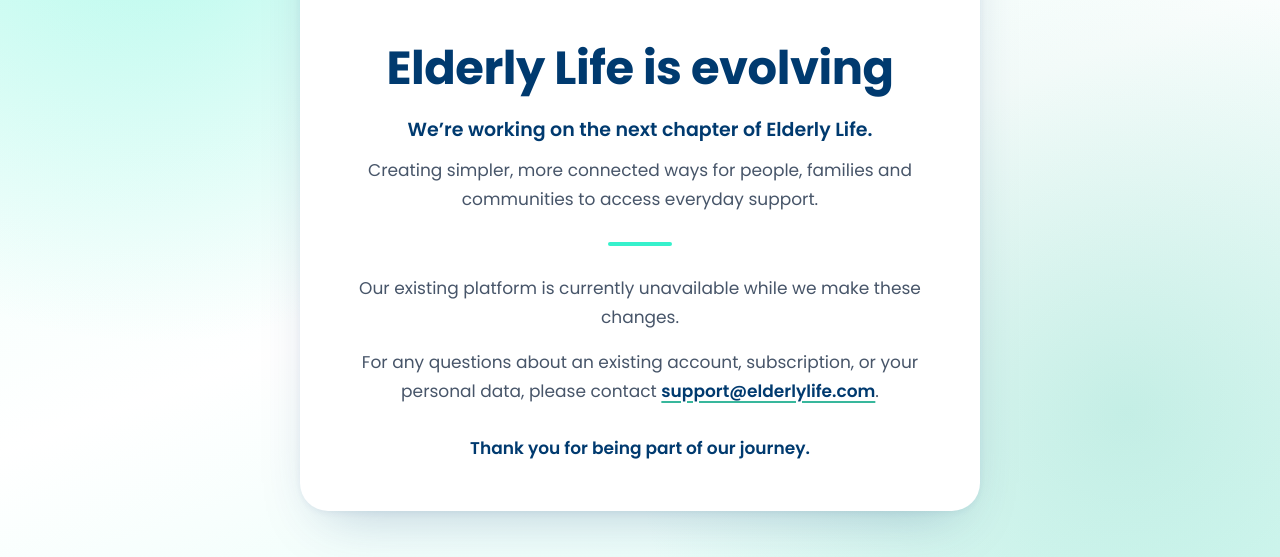
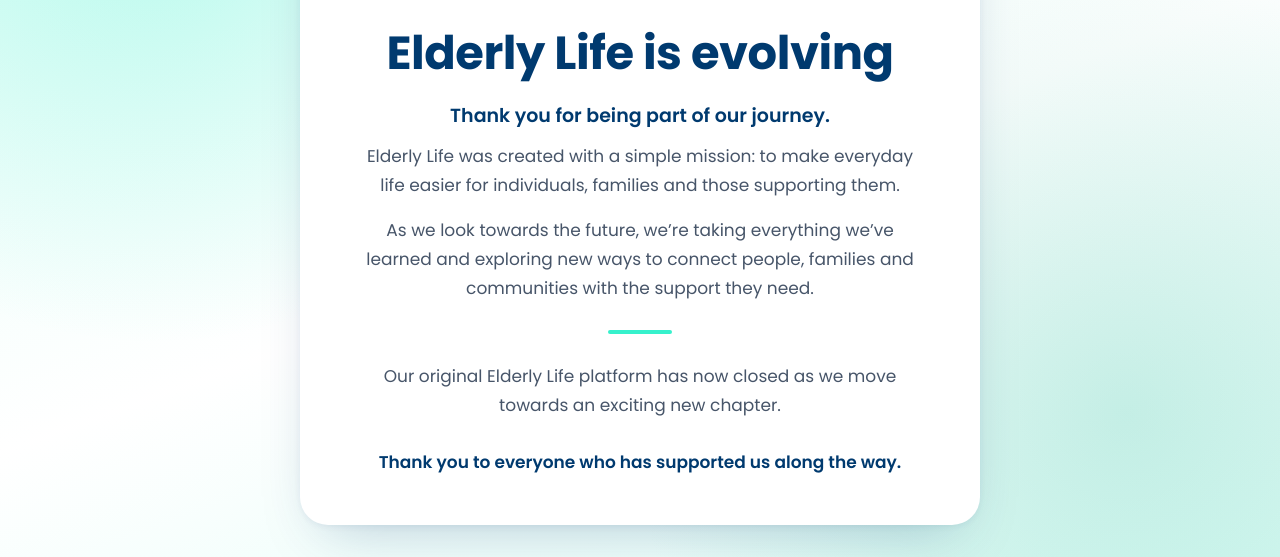
Before and after one commit to tushar-gleecus/elderlylife-website, a website: page public/index.html in a window 1280 px wide. Shown: the part 243-800 px from the top of the page. Drawn offline with Linux system fonts and the light colour scheme.

Commit message:
Update holding page copy: original platform has closed
Replace the "currently unavailable" wording with the new closing message
from Elderly Life, and update the page description to match.

Co-Authored-By: Claude Opus 5.5 <noreply@anthropic.com>

```diff
--- a/public/index.html
+++ b/public/index.html
@@ -4,7 +4,7 @@
   <meta charset="utf-8">
   <meta name="viewport" content="width=device-width, initial-scale=1">
   <title>Elderly Life is evolving</title>
-  <meta name="description" content="We’re working on the next chapter of Elderly Life. Our existing platform is currently unavailable while we make these changes.">
+  <meta name="description" content="Our original Elderly Life platform has now closed as we move towards an exciting new chapter. Thank you to everyone who has supported us along the way.">
   <meta name="theme-color" content="#003a6f">
   <link rel="icon" href="/favicon.ico">
   <link rel="apple-touch-icon" href="/apple-touch-icon.png">
@@ -148,15 +148,16 @@
 
     <h1>Elderly Life is evolving</h1>
 
-    <p class="lead">We’re working on the next chapter of Elderly Life.</p>
-    <p>Creating simpler, more connected ways for people, families and communities to access everyday support.</p>
+    <p class="lead">Thank you for being part of our journey.</p>
+
+    <p>Elderly Life was created with a simple mission: to make everyday life easier for individuals, families and those supporting them.</p>
+    <p>As we look towards the future, we’re taking everything we’ve learned and exploring new ways to connect people, families and communities with the support they need.</p>
 
     <hr class="divider">
 
-    <p>Our existing platform is currently unavailable while we make these changes.</p>
-    <p>For any questions about an existing account, subscription, or your personal data, please contact <a href="mailto:support@elderlylife.com">support@elderlylife.com</a>.</p>
+    <p>Our original Elderly Life platform has now closed as we move towards an exciting new chapter.</p>
 
-    <p class="thanks">Thank you for being part of our journey.</p>
+    <p class="thanks">Thank you to everyone who has supported us along the way.</p>
   </main>
 </body>
 </html>
```
